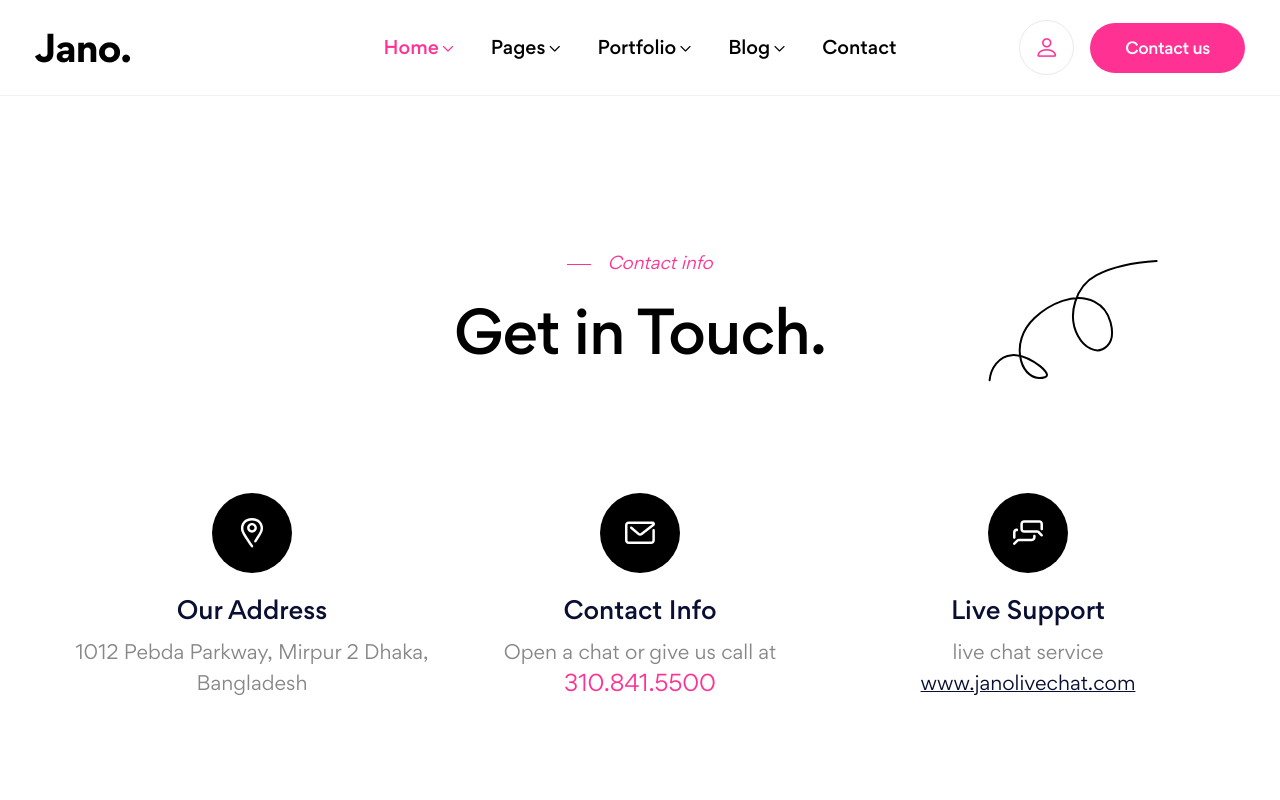
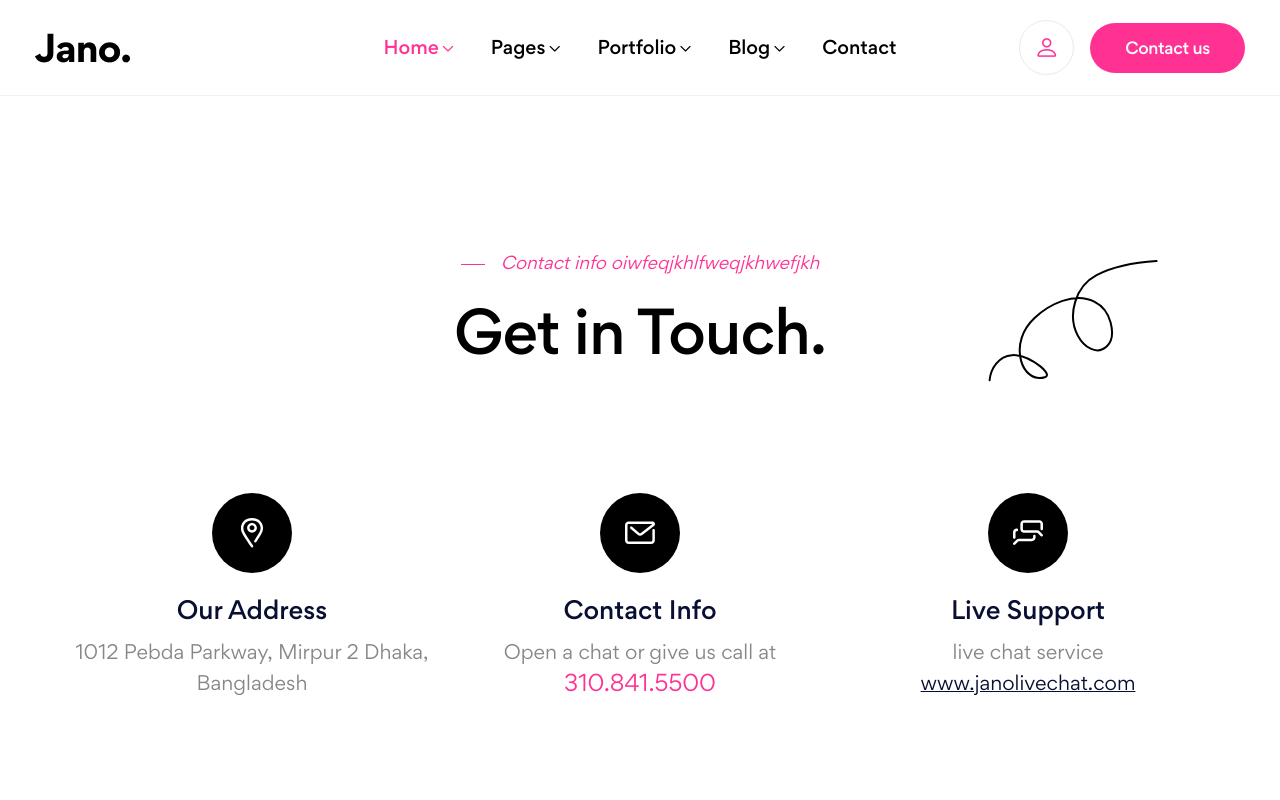
Before and after one commit to hbpcjdw123/zing-io, a Next.js app: page /contact in a window 1280 px wide. Shown: the top 800 px of the page. Built offline with nearby package versions, Linux system fonts and the light colour scheme.

Commit message:
test ytytyty
test ytytyty

```diff
--- a/pages/contact.js
+++ b/pages/contact.js
@@ -27,7 +27,7 @@ const contact = () => {
             <div className="col-lg-7 text-center m-auto wow fadeInUp">
               <div className="title-style-five mb-65 lg-mb-40">
                 <div className="sc-title-two fst-italic position-relative d-inline-block">
-                  Contact info
+                  Contact info oiwfeqjkhlfweqjkhwefjkh
                 </div>
                 <h2 className="main-title fw-500 tx-dark">Get in Touch.</h2>
               </div>
```
